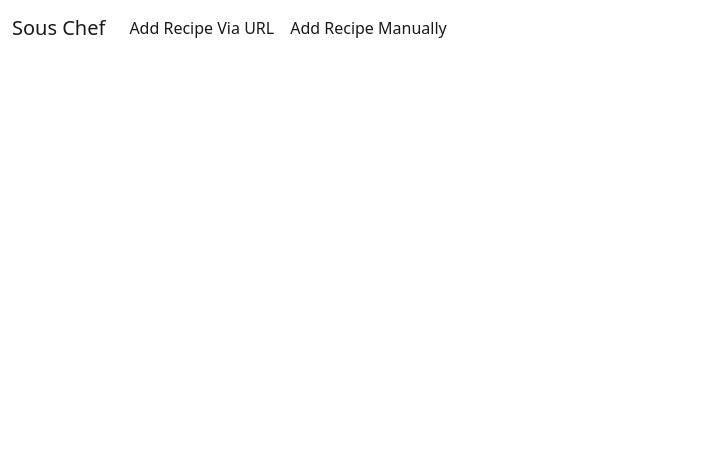
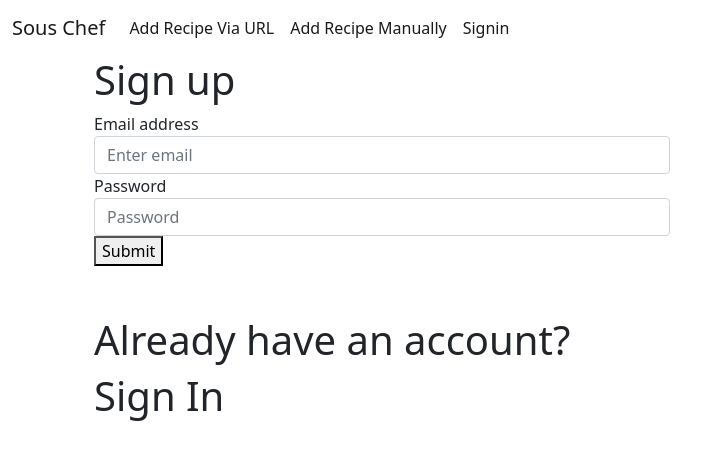
Before and after one commit to Zahnen/sous-chef, a React (Create React App) app in the folder client/: page /signin in a window 1280 px wide. Shown: the top 460 px of the page, without its empty margins (0-720 px from the left). Built offline with nearby package versions, Linux system fonts and the light colour scheme; no server answers.

Commit message:
add signin component

```diff
--- a/client/src/components/App.js
+++ b/client/src/components/App.js
@@ -1,6 +1,7 @@
 import React from 'react';
 import AddRecipeURL from './AddRecipeURL';
 import NewRecipeForm from './NewRecipeForm';
+import Signin from './Signin';
 import NavBar from './NavBar';
 import { BrowserRouter as Router, Switch, Route } from "react-router-dom";
 import './App.css';
@@ -17,6 +18,9 @@ function App() {
           <Route path="/addrecipe">
             <NewRecipeForm/>
           </Route>
+          <Route path="/signin">
+            <Signin/>
+          </Route>
         </Switch>
       </div>
     </Router>
--- a/client/src/components/NavBar.js
+++ b/client/src/components/NavBar.js
@@ -17,6 +17,9 @@ return(
           <li className="nav-item">
             <Link className="nav-link active" aria-current="page" to="/addrecipe">Add Recipe Manually</Link>
           </li>
+          <li className="nav-item">
+            <Link className="nav-link active" aria-current="page" to="/signin">Signin</Link>
+          </li>
         </ul>
       </div>
     </div>
--- a/client/src/components/NewRecipeForm.js
+++ b/client/src/components/NewRecipeForm.js
@@ -1,22 +1,28 @@
-import React from "react";
+import React,  { useState } from "react";
 import firebase from "../firebase";
+import 'firebase/auth';
 import 'firebase/firestore';
 
 
 function NewRecipeForm(){
+  // const auth = useState(firebase.auth());
   const firestore = firebase.firestore();
+  const auth = firebase.auth();
+
+  function getItemsFromTextArea(str) {
+		return str.split(",").map(x => x.trim());
+	}
+
   function addRecipeToFirestore(event) {
     event.preventDefault();
-    console.log(event.target.title.value);
-    console.log(event.target.author.value);
-    console.log(event.target.ingredients.value);
-    console.log(event.target.instructions.value);
     firestore.collection('recipes').add(
       {
         title: event.target.title.value,
         author: event.target.author.value,
-        ingredients: event.target.ingredients.value,
-        instructions: event.target.instructions.value
+        ingredients: getItemsFromTextArea(event.target.ingredients.value),
+        instructions: getItemsFromTextArea(event.target.instructions.value),
+        // imgURL: url,
+        userId: auth[0].currentUser.uid
       }
     )
     console.log(event.target.title.value);
--- /dev/null
+++ b/client/src/components/Signin.js
@@ -0,0 +1,65 @@
+import React from "react";
+import firebase from "firebase/app";
+
+function Signin(){
+
+  function doSignUp(event) {
+    event.preventDefault();
+    const email = event.target.email.value;
+    const password = event.target.password.value;
+    firebase.auth().createUserWithEmailAndPassword(email, password).then(function(){
+      console.log("successfully signed up!");
+    }).catch(function(error) {
+      console.log(error.message);
+    });
+  }
+
+  function doSignIn(event) {
+    event.preventDefault();
+    const email = event.target.signinEmail.value;
+    const password = event.target.signinPassword.value;
+    firebase.auth().signInWithEmailAndPassword(email, password).then(function() {
+      console.log("Successfully signed in!");
+    }).catch(function(error) {
+      console.log(error.message);
+    });
+  }
+
+  return (
+    <>
+      <div className="container">
+        <h1>Sign up</h1>
+        <form style={{paddingBottom: '50px', width: '36rem'}} onSubmit={doSignUp}>
+            <label>Email address</label>
+            <input className="form-control" name="email" type="email" placeholder="Enter email" />
+            <label>Password</label>
+            <input className="form-control" name="password" type="password" placeholder="Password" />
+            <button variant="success" type="submit">Submit</button>
+        </form>
+        <h1>Already have an account?</h1>
+        <h1>Sign In</h1>
+        {/* <Form style={{paddingBottom: '50px', width: '36rem'}} onSubmit={doSignIn}>
+          <Form.Group controlId="formBasicSignInEmail">
+            <Form.Label>Email address</Form.Label>
+            <Form.Control name='signinEmail' type="email" placeholder="Enter email" />
+            <Form.Text className="text-muted">
+              We'll never share your email with anyone else.
+            </Form.Text>
+          </Form.Group>
+          <Form.Group controlId="formBasicSignInPassword">
+            <Form.Label>Password</Form.Label>
+            <Form.Control name='signinPassword' type="password" placeholder="Password" />
+          </Form.Group>
+          <Form.Group controlId="formBasicCheckbox">
+            <Form.Check type="checkbox" label="Remember me" />
+          </Form.Group>
+          <Button variant="success" type="submit">
+            Submit
+          </Button>
+        </Form> */}
+      </div>
+    </>
+  );
+}
+
+export default Signin;
--- a/client/src/index.js
+++ b/client/src/index.js
@@ -5,6 +5,8 @@ import App from './components/App';
 import reportWebVitals from './reportWebVitals';
 import 'bootstrap/dist/css/bootstrap.css';
 import 'bootstrap/dist/js/bootstrap.js';
+import 'firebase/auth';
+
 
 ReactDOM.render(
   <React.StrictMode>
```
Also changed, not shown: 1 other file (tests, documents, lock files or other folders).
